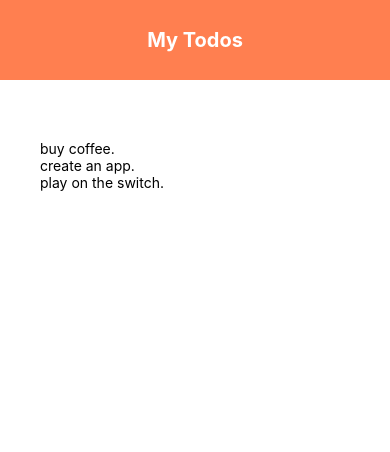
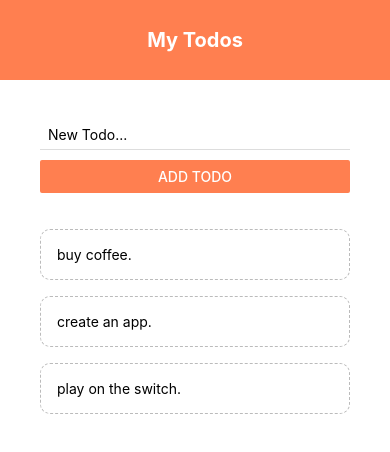
Before and after one commit to brodrickgeorge/GameZone, a React Native app: screen / in a window 390 px wide. Shown: the top 452 px of the page. Built offline with nearby package versions, Linux system fonts and the light colour scheme.

Commit message:
finished todo app

```diff
--- a/App.js
+++ b/App.js
@@ -1,7 +1,18 @@
 import { StatusBar } from "expo-status-bar";
 import React, { useState } from "react";
-import { StyleSheet, Text, View, FlatList, SafeAreaView } from "react-native";
+import {
+  StyleSheet,
+  Text,
+  View,
+  FlatList,
+  SafeAreaView,
+  Alert,
+  TouchableWithoutFeedback,
+  Keyboard,
+} from "react-native";
+import AddTodo from "./components/AddTodo";
 import Header from "./components/Header";
+import TodoItem from "./components/TodoItem";
 
 export default function App() {
   const [todos, setTodos] = useState([
@@ -10,20 +21,48 @@ export default function App() {
     { text: "play on the switch.", key: "3" },
   ]);
 
+  const handlePress = (key) => {
+    setTodos((prevTodos) => {
+      return prevTodos.filter((todo) => todo.key != key);
+    });
+  };
+
+  const handleSubmit = (text) => {
+    if (text.length > 3) {
+      setTodos((prevTodos) => {
+        return [{ text: text, key: Math.random().toString() }, ...prevTodos];
+      });
+    }
+    {
+      Alert.alert("Oops!", "Todos must be more than 3 characters long!", [
+        { text: "Understood", onPress: () => console.log("closed alert") },
+      ]);
+    }
+  };
+
   return (
+    <TouchableWithoutFeedback
+      onPress={() => {
+        Keyboard.dismiss();
+        console.log("dismissed keyboard");
+      }}
+    >
       <SafeAreaView style={styles.container}>
         <Header />
         <View style={styles.content}>
-        {/*form */}
+          <AddTodo handleSubmit={handleSubmit} />
           <View style={styles.list}>
             <FlatList
               data={todos}
-            renderItem={({ item }) => <Text>{item.text}</Text>}
+              renderItem={({ item }) => (
+                <TodoItem item={item} handlePress={handlePress} />
+              )}
             />
           </View>
         </View>
         <StatusBar style="auto" />
       </SafeAreaView>
+    </TouchableWithoutFeedback>
   );
 }
 
--- /dev/null
+++ b/components/AddTodo.js
@@ -0,0 +1,42 @@
+import React, { useState } from "react";
+import {
+  StyleSheet,
+  View,
+  Text,
+  TextInput,
+  Button,
+  SafeAreaView,
+} from "react-native";
+
+export default function AddTodo({ handleSubmit }) {
+  const [text, setText] = useState("");
+
+  const handleChange = (val) => {
+    setText(val);
+  };
+
+  return (
+    <SafeAreaView>
+      <TextInput
+        style={styles.input}
+        placeholder="New Todo..."
+        onChangeText={handleChange}
+      />
+      <Button
+        onPress={() => handleSubmit(text)}
+        title="Add Todo"
+        color="coral"
+      ></Button>
+    </SafeAreaView>
+  );
+}
+
+const styles = StyleSheet.create({
+  input: {
+    marginBottom: 10,
+    paddingHorizontal: 8,
+    paddingVertical: 6,
+    borderBottomWidth: 1,
+    borderBottomColor: "#ddd",
+  },
+});
--- /dev/null
+++ b/components/TodoItem.js
@@ -0,0 +1,28 @@
+import React from "react";
+
+import {
+  StyleSheet,
+  Text,
+  View,
+  SafeAreaView,
+  TouchableOpacity,
+} from "react-native";
+
+export default function TodoItem({ item, handlePress }) {
+  return (
+    <TouchableOpacity onPress={() => handlePress(item.key)}>
+      <Text style={styles.item}>{item.text}</Text>
+    </TouchableOpacity>
+  );
+}
+
+const styles = StyleSheet.create({
+  item: {
+    padding: 16,
+    marginTop: 16,
+    borderColor: "#bbb",
+    borderWidth: 1,
+    borderStyle: "dashed",
+    borderRadius: 10,
+  },
+});
```
Lines whose indentation alone changed are shown as unchanged.
